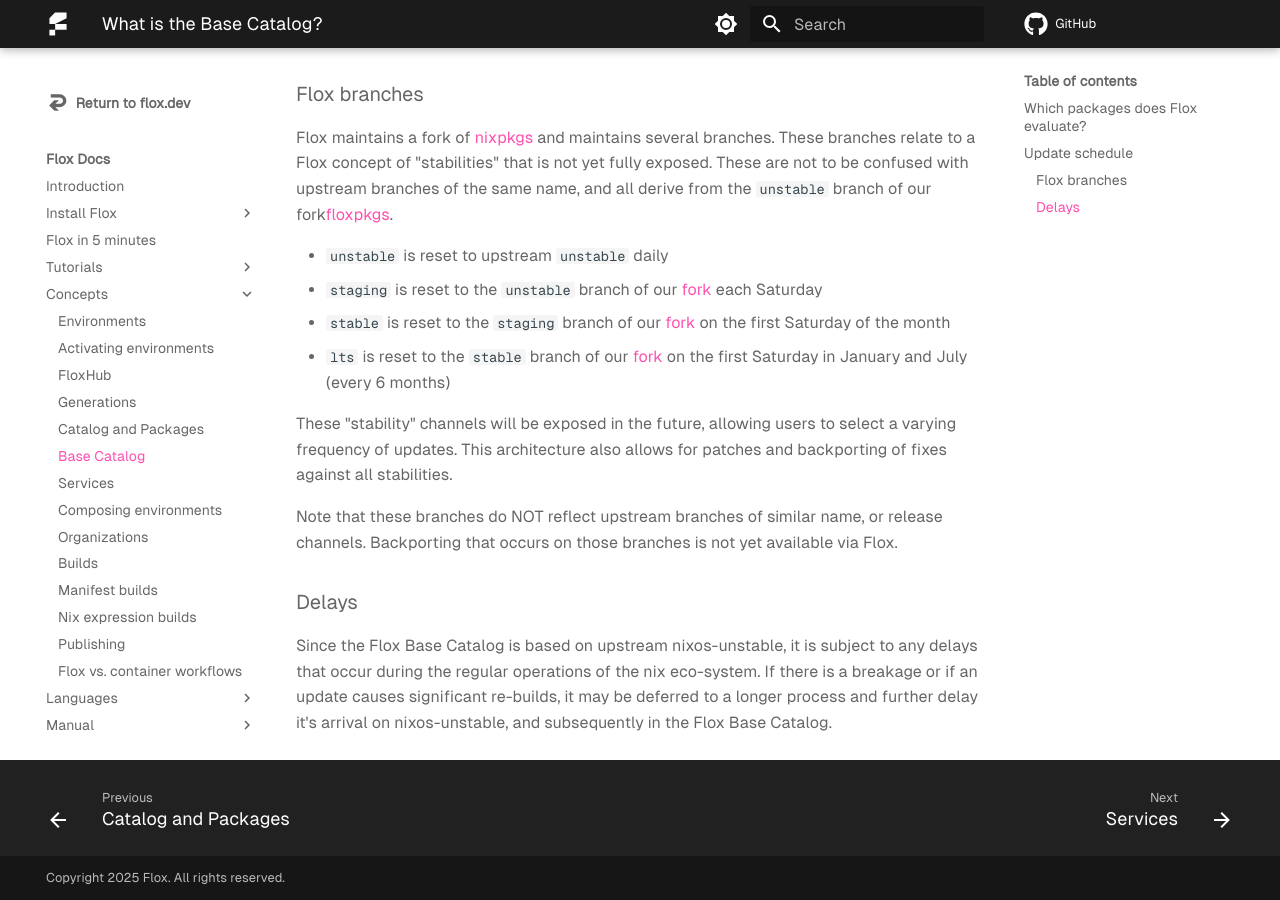
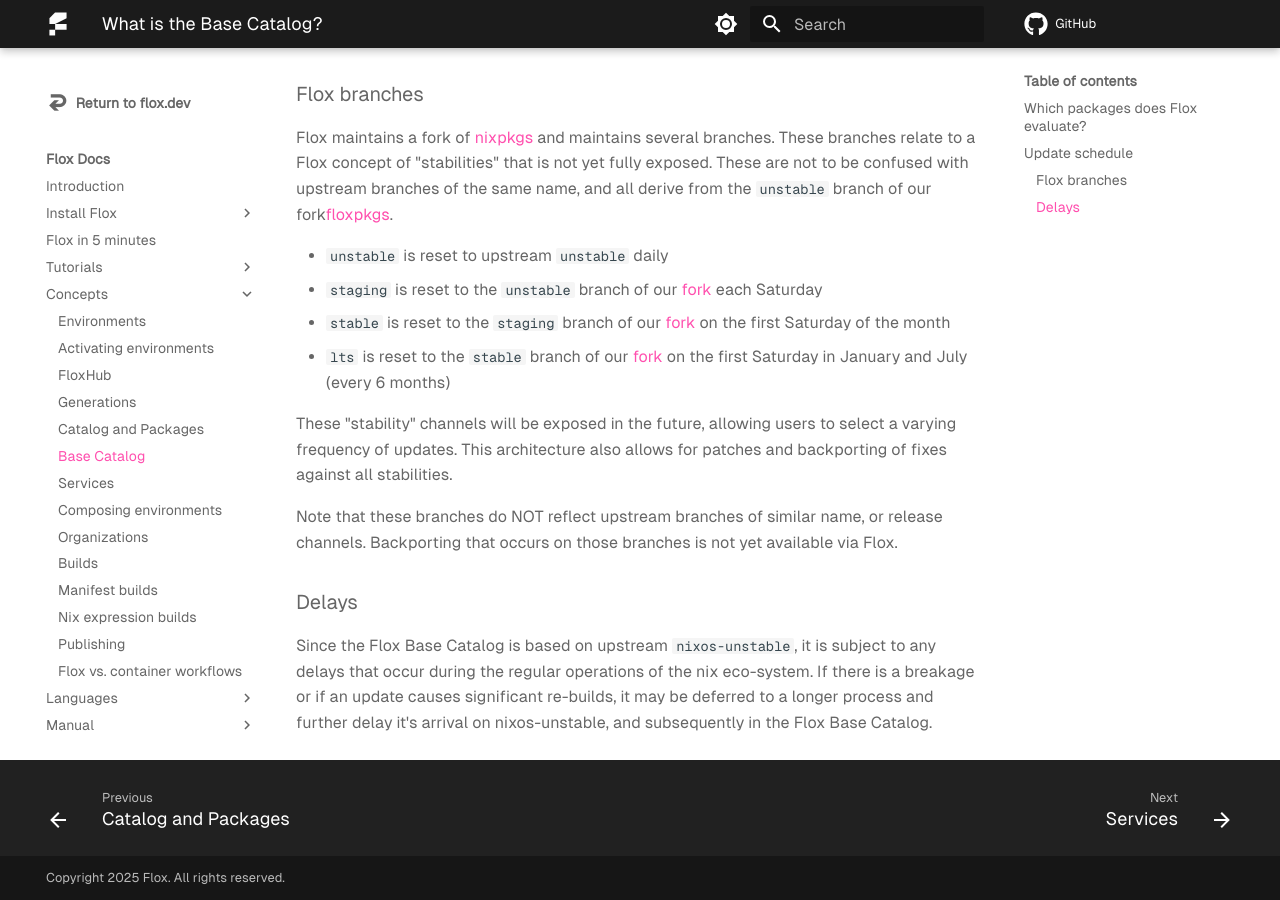
Before and after one commit to flox/floxdocs, an MkDocs documentation site: the page built from docs/concepts/base-catalog.md, in a window 1280 px wide and 900 px high, scrolled down 954 px. Built offline with MkDocs 1.6.1 and Material for MkDocs 9.7.7, drawn with Linux system fonts in a browser that asks for light colours; plug-ins that fetch from the network failed and are left out; comment, search, counter and statistics services are not loaded.

Commit message:
Apply suggestion from @zmitchell
Co-authored-by: Zach Mitchell <zmitchell@fastmail.com>

```diff
--- a/docs/concepts/base-catalog.md
+++ b/docs/concepts/base-catalog.md
@@ -61,7 +61,7 @@
 
 ### Delays
 
-Since the Flox Base Catalog is based on upstream nixos-unstable, it is subject
+Since the Flox Base Catalog is based on upstream `nixos-unstable`, it is subject
 to any delays that occur during the regular operations of the nix eco-system.
 If there is a breakage or if an update causes significant re-builds, it may be
 deferred to a longer process and further delay it's arrival on nixos-unstable,
```
